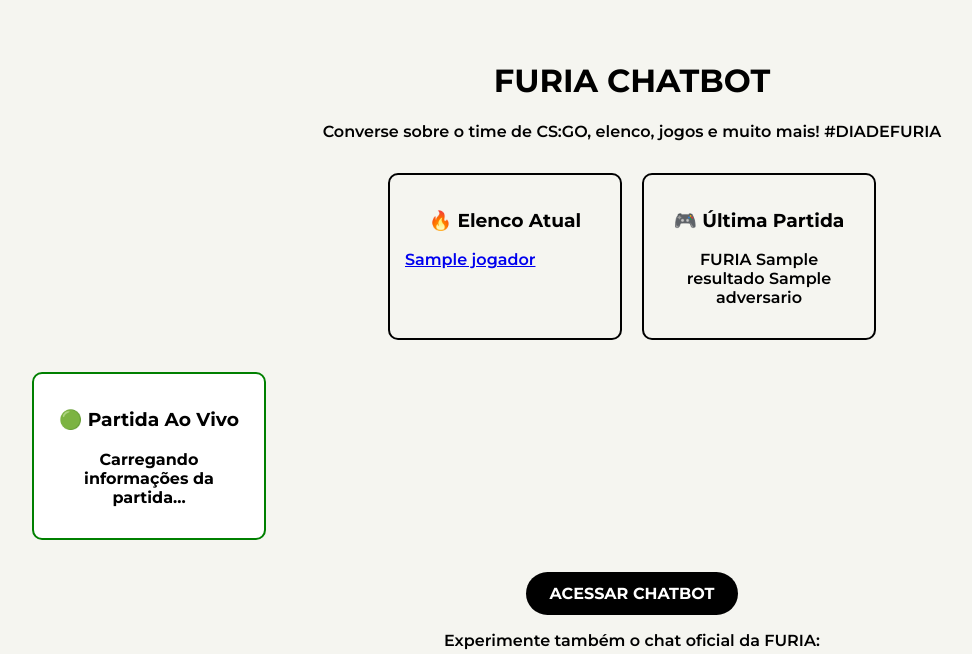
After one commit to LadonGx/Chatbot-Furia, a Flask app: template templates/landing.html in a window 1280 px wide. The commit adds this page. Shown: the top 654 px of the page, without its empty margins (8-980 px from the left). Run offline with Flask 3, Linux system fonts and the light colour scheme; the template is opened without the code that fills it: most values are stand-ins (such as "Sample title", 1, 10 or a date in 2020); some libraries are stand-ins or nearby versions; grey boxes are pictures that could not be loaded.

Commit message:
Adicionando Ladinpage e WebScraper

```diff
--- a/main.py
+++ b/main.py
@@ -2,9 +2,11 @@
 from flask_socketio import SocketIO
 from openai import OpenAI
 from dotenv import load_dotenv
+import json
 import os
 
 load_dotenv()
+historico_conversa = {}
 
 app = Flask(__name__)
 app.secret_key = os.getenv("SECRET_KEY", "supersecretkey")
@@ -15,65 +17,122 @@
     api_key=os.getenv("OPENROUTER_API_KEY")
 )
 
-system_context = """
-Você é o FURIA_BOT, assistente virtual oficial da FURIA Esports (Counter-Strike).
-Seu tom deve ser energético, competitivo e cheio de atitude, refletindo o espírito da FURIA.
+def carregar_dados_furia():
+    caminho_json = os.path.join(os.path.dirname(__file__), 'scraper', 'data', 'furia.json')
 
-Regras importantes:
-- Mantenha respostas curtas e impactantes quando possível
-- Use gírias de CS:GO quando apropriado (ex: "clutch", "ace", "entry")
-- Mostre paixão pelo time e pelo jogo
-- Não use muitos emojis (máximo 1 por resposta)
+    try:
+        with open(caminho_json, 'r', encoding='utf-8') as f:
+            dados = json.load(f)
+        return dados
+    except FileNotFoundError:
+        print(f"Arquivo {caminho_json} não encontrado.")
+        return None
+    except Exception as e:
+        print(f"Erro ao carregar furia.json: {str(e)}")
+        return None
 
-Informações do time:
-- Elenco atual: KSCERATO, yuurih, FalleN, Molod, Yekendar (IGL)
-- Técnico: Sid
-- Principais conquistas: Major finalista, múltiplos títulos internacionais
-- Estilo de jogo: Agressivo, inovador, "FURIA style"
+dados_furia = carregar_dados_furia()
 
-Responda como um verdadeiro fã da FURIA, com a energia que representa a torcida #DIADEFURIA
-"""
+if dados_furia:
+    elenco = ", ".join([player['nome'] for player in dados_furia.get('elenco', [])])
+    ranking = dados_furia.get('ranking', 'Ranking desconhecido')
+    partidas = dados_furia.get('partidas_recentes')
 
-def pergunte(question: str) -> str:
+    system_context = f"""
+    Você é o FURIA_BOT, assistente virtual oficial da FURIA Esports (Counter-Strike).
+    Seu tom deve ser energético, competitivo e cheio de atitude, refletindo o espírito da FURIA.
+
+    Regras importantes:
+    - Mantenha respostas curtas e impactantes quando possível
+    - Use gírias de CS:GO quando apropriado (ex: "clutch", "ace", "entry")
+    - Mostre paixão pelo time e pelo jogo
+    - Não use muitos emojis (máximo 1 por resposta)
+
+    Informações do time:
+    - Elenco atual: {elenco}
+    - Ranking atual: {ranking}
+    - Historico: {partidas}
+    - Estilo de jogo: Agressivo, inovador, "FURIA style"
+
+    Responda como um verdadeiro fã da FURIA, com a energia que representa a torcida #DIADEFURIA
+    """
+else:
+    # fallback se der erro
+    system_context = """
+    Você é o FURIA_BOT, assistente virtual oficial da FURIA Esports (Counter-Strike).
+    Seu tom deve ser energético, competitivo e cheio de atitude, refletindo o espírito da FURIA.
+
+    (Informações atualizadas do time indisponíveis no momento.)
+    """
+
+def pergunte(question: str, sid: str) -> str:
     try:
+        # Inicializa o histórico da sessão se não existir
+        if sid not in historico_conversa:
+            historico_conversa[sid] = [
+                {"role": "system", "content": system_context}
+            ]
+
+        # Adiciona a pergunta ao histórico
+        historico_conversa[sid].append({"role": "user", "content": question})
+
         completion = client.chat.completions.create(
             extra_headers={
                 "HTTP-Referer": "https://furia.gg",
                 "X-Title": "FURIA Chatbot",
             },
             model="deepseek/deepseek-chat-v3-0324:free",
-            messages=[
-                {"role": "system", "content": system_context},
-                {"role": "user", "content": question}
-            ],
-            temperature=0.9
+            messages=historico_conversa[sid],
+            temperature=0.7
         )
-        return completion.choices[0].message.content
+
+        print(f"DEBUG - Resposta da API: {completion}")
+
+        if not completion or not completion.choices:
+            return "Puxa, tive um problema ao processar sua pergunta. Tente novamente! #DIADEFURIA"
+
+        response = completion.choices[0].message.content
+
+        # Adiciona a resposta ao histórico
+        historico_conversa[sid].append({"role": "assistant", "content": response})
+        historico_conversa[sid] = historico_conversa[sid][-10:]  # Mantém apenas as últimas 10 mensagens
+
+        return response
+
     except Exception as e:
-        return f"Erro ao consultar a API: {str(e)}"
+        print(f"ERRO NA API - Detalhes: {str(e)}")
+        return f"Estou com problemas técnicos! Erro: {str(e)} 🛠️ #DIADEFURIA"
 
 @app.route("/")
 def homepage():
+    dados = carregar_dados_furia() or {}
+    elenco = dados.get("elenco", [])
+    partidas = dados.get("partidas_recentes", [])
+    proxima = partidas[0] if partidas else {"adversario": "Desconhecido", "resultado": "?"}
+
+    return render_template("landing.html", elenco=elenco, proxima=proxima)
+
+# Página atual do chatbot
+@app.route("/chat")
+def chat():
     return render_template("index.html")
-
 active_sessions = set()
 
-
+# Notifica todos sobre novo usuário
 @socketio.on('connect')
 def handle_connect():
     active_sessions.add(request.sid)
     print(f"Cliente conectado: {request.sid}")
-    # Notifica todos sobre novo usuário
     socketio.emit('system_message', {
         'message': 'Um novo usuário entrou no chat!',
         'type': 'notification'
     }, skip_sid=request.sid)
 
+#Função para o disconnect
 @socketio.on('disconnect')
 def handle_disconnect():
     active_sessions.discard(request.sid)
     print(f"Cliente desconectado: {request.sid}")
-    # Notifica todos sobre usuário que saiu
     socketio.emit('system_message', {
         'message': 'Um usuário saiu do chat.',
         'type': 'notification'
@@ -89,24 +148,33 @@
     if message.startswith('@FuriaBot'):
         question = message.replace('@FuriaBot', '').strip()
         if question:
-            # Envia confirmação apenas para o remetente
             socketio.emit('user_message', {
                 'message': message,
                 'sender_id': request.sid
             }, to=request.sid)
 
-            response = pergunte(question)
-            # Envia a resposta do bot para TODOS
+            response = pergunte(question, request.sid)  # Passa o SID da sessão
             socketio.emit('bot_message', {
                 'response': response,
                 'question': question
             })
     else:
-        # Mensagem normal para todos exceto o remetente
         socketio.emit('user_message', {
             'message': message,
             'sender_id': request.sid
         }, skip_sid=request.sid)
 
+#Limpa Historico quando desconectar
+@socketio.on('disconnect')
+def handle_disconnect():
+    if request.sid in historico_conversa:
+        del historico_conversa[request.sid]
+    active_sessions.discard(request.sid)
+    print(f"Cliente desconectado: {request.sid}")
+    socketio.emit('system_message', {
+        'message': 'Um usuário saiu do chat.',
+        'type': 'notification'
+    })
+
 if __name__ == "__main__":
     socketio.run(app, host='0.0.0.0', port=5000, debug=True)
--- a/models.py
+++ /dev/null
@@ -1 +0,0 @@
-#banco de dados com o flask
--- a/requirements.txt
+++ b/requirements.txt
@@ -5,3 +5,4 @@
 beautifulsoup4
 requests
 apscheduler
+cloudscraper==1.2.60
--- /dev/null
+++ b/scraper/data/furia.json
@@ -0,0 +1,67 @@
+{
+    "elenco": [
+        {
+            "nome": "FalleN",
+            "perfil": "https://www.hltv.org/player/2023/fallen"
+        },
+        {
+            "nome": "yuurih",
+            "perfil": "https://www.hltv.org/player/12553/yuurih"
+        },
+        {
+            "nome": "YEKINDAR",
+            "perfil": "https://www.hltv.org/player/13915/yekindar"
+        },
+        {
+            "nome": "KSCERATO",
+            "perfil": "https://www.hltv.org/player/15631/kscerato"
+        },
+        {
+            "nome": "molodoy",
+            "perfil": "https://www.hltv.org/player/24144/molodoy"
+        }
+    ],
+    "ranking": "Valve rankingBeta#18",
+    "partidas_recentes": [
+        {
+            "adversario": "The MongolZ",
+            "resultado": "0-2"
+        },
+        {
+            "adversario": "Virtus.pro",
+            "resultado": "0-2"
+        },
+        {
+            "adversario": "Complexity",
+            "resultado": "1-2"
+        },
+        {
+            "adversario": "Betclic",
+            "resultado": "2-0"
+        },
+        {
+            "adversario": "M80",
+            "resultado": "1-2"
+        },
+        {
+            "adversario": "Natus Vincere",
+            "resultado": "0-2"
+        },
+        {
+            "adversario": "Falcons",
+            "resultado": "1-2"
+        },
+        {
+            "adversario": "MIBR",
+            "resultado": "2-1"
+        },
+        {
+            "adversario": "Liquid",
+            "resultado": "0-2"
+        },
+        {
+            "adversario": "MOUZ",
+            "resultado": "1-2"
+        }
+    ]
+}
--- /dev/null
+++ b/static/landing.css
@@ -0,0 +1,49 @@
+body {
+    font-family: 'Montserrat', sans-serif;
+    background-color: #f5f5f0;
+    text-align: center;
+    padding: 2rem;
+}
+
+.cta-button {
+    background-color: black;
+    color: white;
+    padding: 12px 24px;
+    border-radius: 25px;
+    text-decoration: none;
+    font-weight: bold;
+    margin-top: 2rem;
+    display: inline-block;
+}
+
+.highlights {
+    display: flex;
+    justify-content: center;
+    gap: 20px;
+    margin: 2rem 0;
+}
+
+.card {
+    border: 2px solid black;
+    border-radius: 10px;
+    padding: 15px;
+    width: 200px;
+}
+
+#live-status {
+    background-color: #fff;
+    color: #000;
+    border: 2px solid green;
+    font-weight: bold;
+}
+
+.card ul {
+    list-style: none;
+    padding: 0;
+    margin: 0;
+    text-align: left;
+}
+
+.card li {
+    margin: 4px 0;
+}
--- a/templates/index.html
+++ b/templates/index.html
@@ -8,7 +8,7 @@
     <link rel="preconnect" href="https://fonts.googleapis.com">
     <link rel="preconnect" href="https://fonts.gstatic.com" crossorigin>
     <link href="https://fonts.googleapis.com/css2?family=Montserrat:wght@600;700;800&family=Open+Sans:wght@400;600&display=swap" rel="stylesheet">
-    <link rel="icon" type="image/png" href="https://kingsleague.pro/_ipx/s_256x256/kama/production/team/248545336.png">
+    <link rel="icon" type="image/png" href="https://upload.wikimedia.org/wikipedia/pt/f/f9/Furia_Esports_logo.png">
 </head>
 <body>
     <div class="box-questions">
--- /dev/null
+++ b/templates/landing.html
@@ -0,0 +1,52 @@
+<!DOCTYPE html>
+<html lang="pt-BR">
+<head>
+    <meta charset="UTF-8">
+    <title>FURIA Chatbot | CS:GO</title>
+    <link rel="stylesheet" href="{{ url_for('static', filename='landing.css') }}">
+    <link href="https://fonts.googleapis.com/css2?family=Montserrat:wght@600;700;800&display=swap" rel="stylesheet">
+</head>
+<body>
+    <div class="landing-container">
+        <h1>FURIA CHATBOT</h1>
+        <p>Converse sobre o time de CS:GO, elenco, jogos e muito mais! #DIADEFURIA</p>
+
+        <div class="highlights">
+            <div class="card">
+                <h3>🔥 Elenco Atual</h3>
+                <ul>
+                    {% for jogador in elenco %}
+                    <li><a href="{{ jogador.perfil }}" target="_blank">{{ jogador.nome }}</a></li>
+                    {% endfor %}
+                </ul>
+            </div>
+            <div class="card">
+                <h3>🎮 Última Partida</h3>
+                <p>FURIA {{ proxima.resultado }} {{ proxima.adversario }}</p>
+            </div>
+        </div>
+
+        <div id="live-status" class="card">
+            <h3>🟢 Partida Ao Vivo</h3>
+            <p id="match-info">Carregando informações da partida...</p>
+        </div>
+
+        <a href="/chat" class="cta-button">ACESSAR CHATBOT</a>
+
+        <div class="whatsapp-cta">
+            <p>Experimente também o chat oficial da FURIA:</p>
+            <a href="https://wa.me/5511993404466" target="_blank">
+                <img src="whatsapp-icon.png" alt="WhatsApp da FURIA">
+            </a>
+        </div>
+    </div>
+
+    <script src="https://cdn.socket.io/4.5.4/socket.io.min.js"></script>
+    <script>
+        const socket = io();
+        socket.on('live_status', (data) => {
+            document.getElementById('match-info').textContent = data.info;
+        });
+    </script>
+</body>
+</html>
```
Also changed, not shown: routes.py (deleted, +0 -16 lines), scraper/furia_scraper.py (added, +76 -0 lines), static/script.js (+7 -1 lines), instance/furia_bot.db (deleted).
